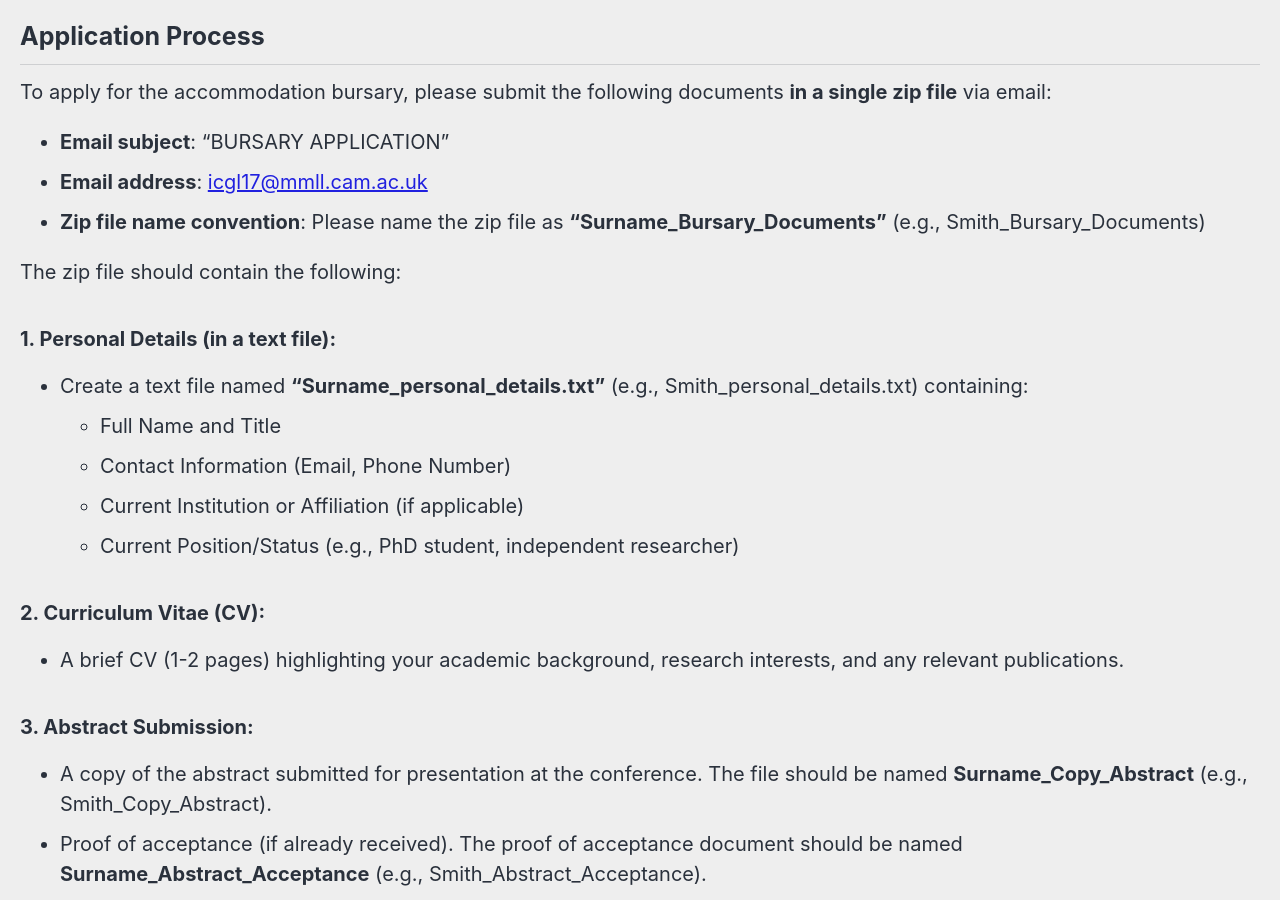
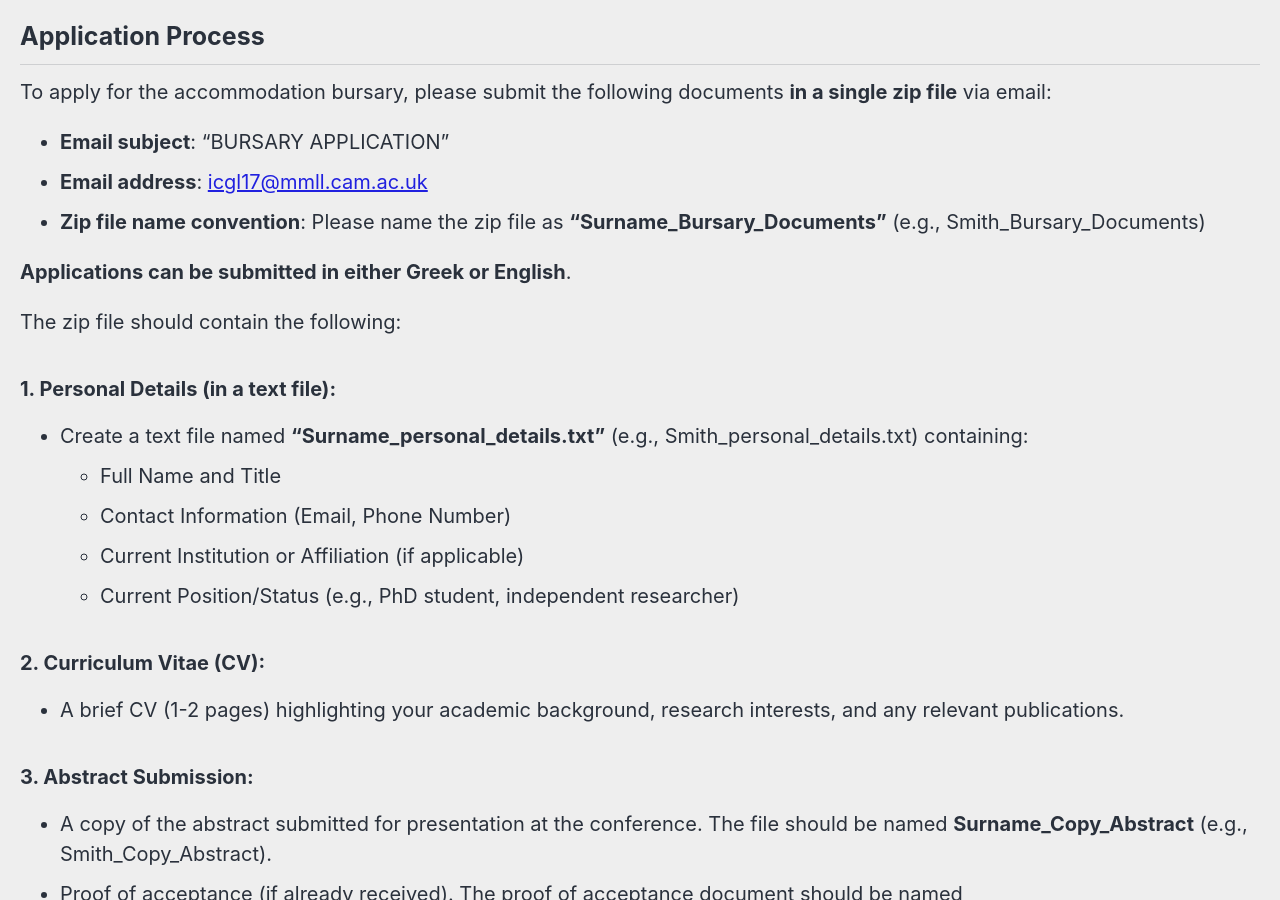
Before and after one commit to roryleung/ICGL17, a Jekyll site: the page built from _pages/annoucement.md, in a window 1280 px wide and 900 px high, scrolled down 1607 px. Built offline with Jekyll 4.4.1, drawn with Linux system fonts in a browser that asks for light colours; cached includes are drawn as plain includes; nearby versions of some CDN libraries.

Commit message:
Update annoucement.md

```diff
--- a/_pages/annoucement.md
+++ b/_pages/annoucement.md
@@ -43,6 +43,8 @@ To apply for the accommodation bursary, please submit the following documents **
 - **Email address**: [icgl17@mmll.cam.ac.uk](mailto:icgl17@mmll.cam.ac.uk)
 - **Zip file name convention**: Please name the zip file as **“Surname_Bursary_Documents”** (e.g., Smith_Bursary_Documents)
 
+**Applications can be submitted in either Greek or English**.
+
 The zip file should contain the following:
 
 ### **1. Personal Details (in a text file)**:
```
